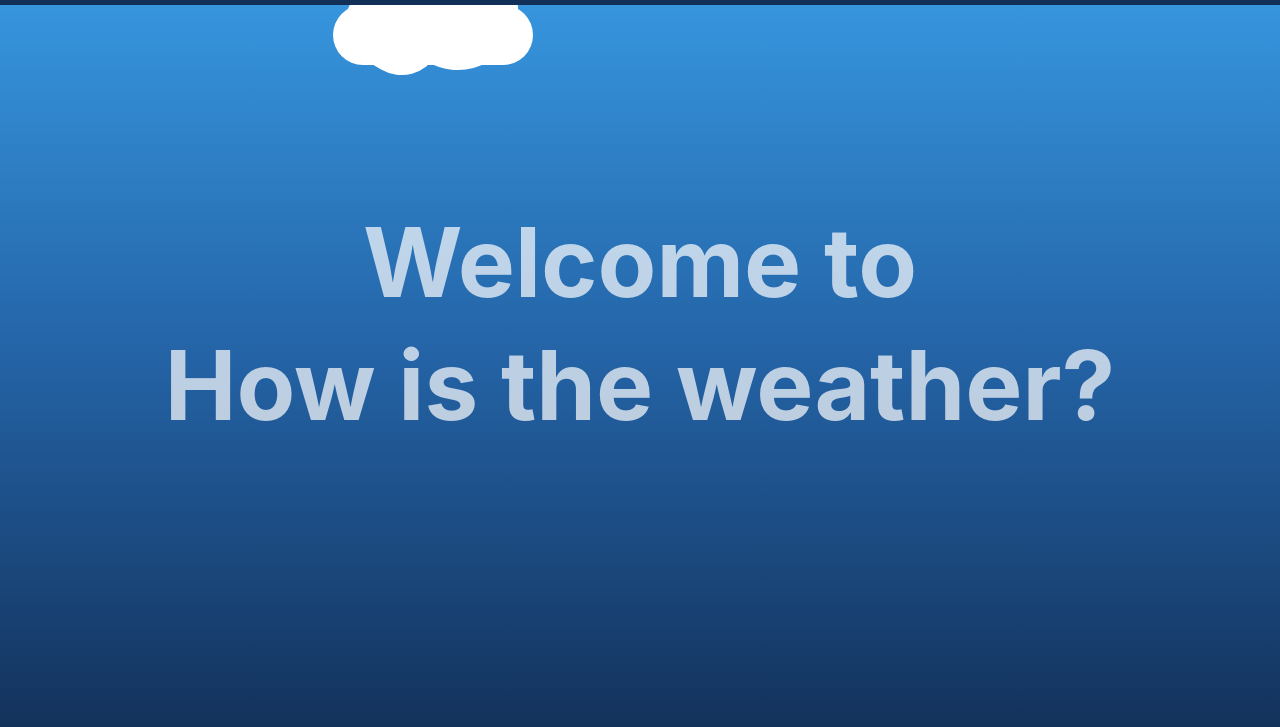
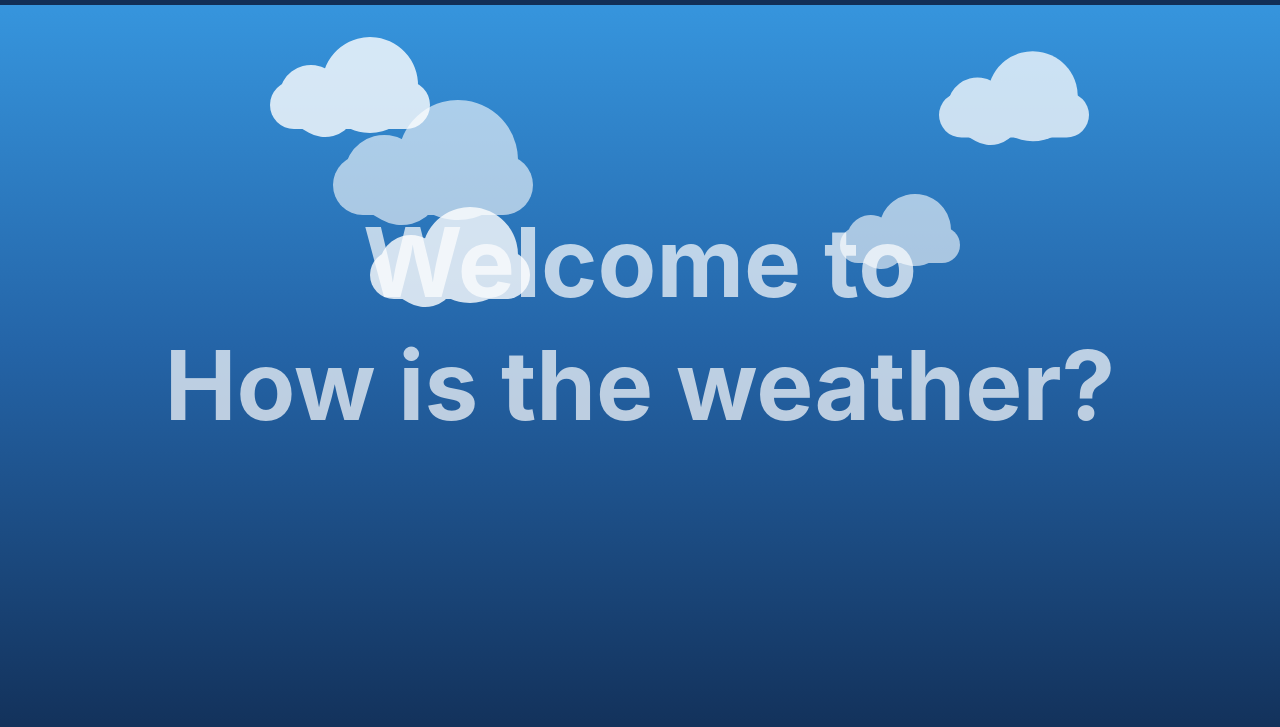
Before and after one commit to Salvador-ON/Weather-App-JS, a plain HTML site: page index.html in a window 1280 px wide. Shown: the part 51-778 px from the top of the page. Drawn offline with nearby package versions, Linux system fonts and the light colour scheme.

Commit message:
fix clouds

```diff
--- a/assets/css/style.css
+++ b/assets/css/style.css
@@ -23,9 +23,9 @@
 }
 
 #clouds{
-  margin-top: 0px;
+  margin-top: 150px;
   max-width: 100%;
-  overflow-x: hidden;
+  /* overflow-x: hidden; */
   position: absolute;
 }
 
@@ -65,7 +65,8 @@
 .x1 {
 	-webkit-animation: moveclouds 15s linear infinite;
 	-moz-animation: moveclouds 15s linear infinite;
-	-o-animation: moveclouds 15s linear infinite;
+  -o-animation: moveclouds 15s linear infinite;
+  opacity: 0.6;
 }
 
 /*variable speed, opacity, and position of clouds for realistic effect*/
@@ -97,6 +98,33 @@
 	-o-animation: moveclouds 20s linear infinite;
 }
 
+.x4 {
+	left: 470px; top: -250px;
+
+	-webkit-transform: scale(0.75);
+	-moz-transform: scale(0.75);
+	transform: scale(0.75);
+	opacity: 0.75; /*opacity proportional to the size*/
+
+	-webkit-animation: moveclouds 18s linear infinite;
+	-moz-animation: moveclouds 18s linear infinite;
+	-o-animation: moveclouds 18s linear infinite;
+}
+
+.x5 {
+	left: -150px; top: -150px;
+
+	-webkit-transform: scale(0.8);
+	-moz-transform: scale(0.8);
+	transform: scale(0.8);
+	opacity: 0.8; /*opacity proportional to the size*/
+
+	-webkit-animation: moveclouds 20s linear infinite;
+	-moz-animation: moveclouds 20s linear infinite;
+	-o-animation: moveclouds 20s linear infinite;
+}
+
+
 
 
 @-webkit-keyframes moveclouds {
--- a/index.html
+++ b/index.html
@@ -32,6 +32,8 @@
       <div class="cloud x1"></div>
       <div class="cloud x2"></div>
       <div class="cloud x3"></div>
+      <div class="cloud x4"></div>
+	    <div class="cloud x5"></div>
     </div>
 
     <div id="dataDisplay"></div>
```
